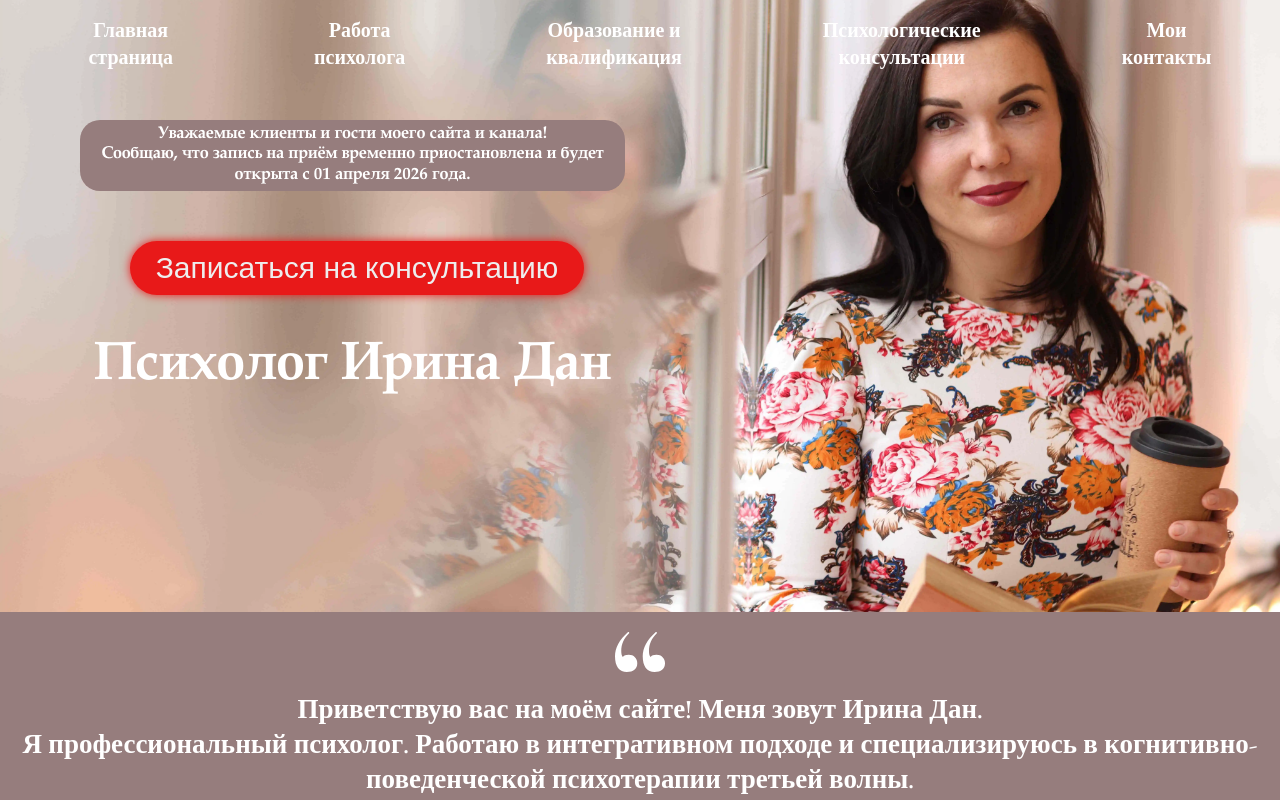
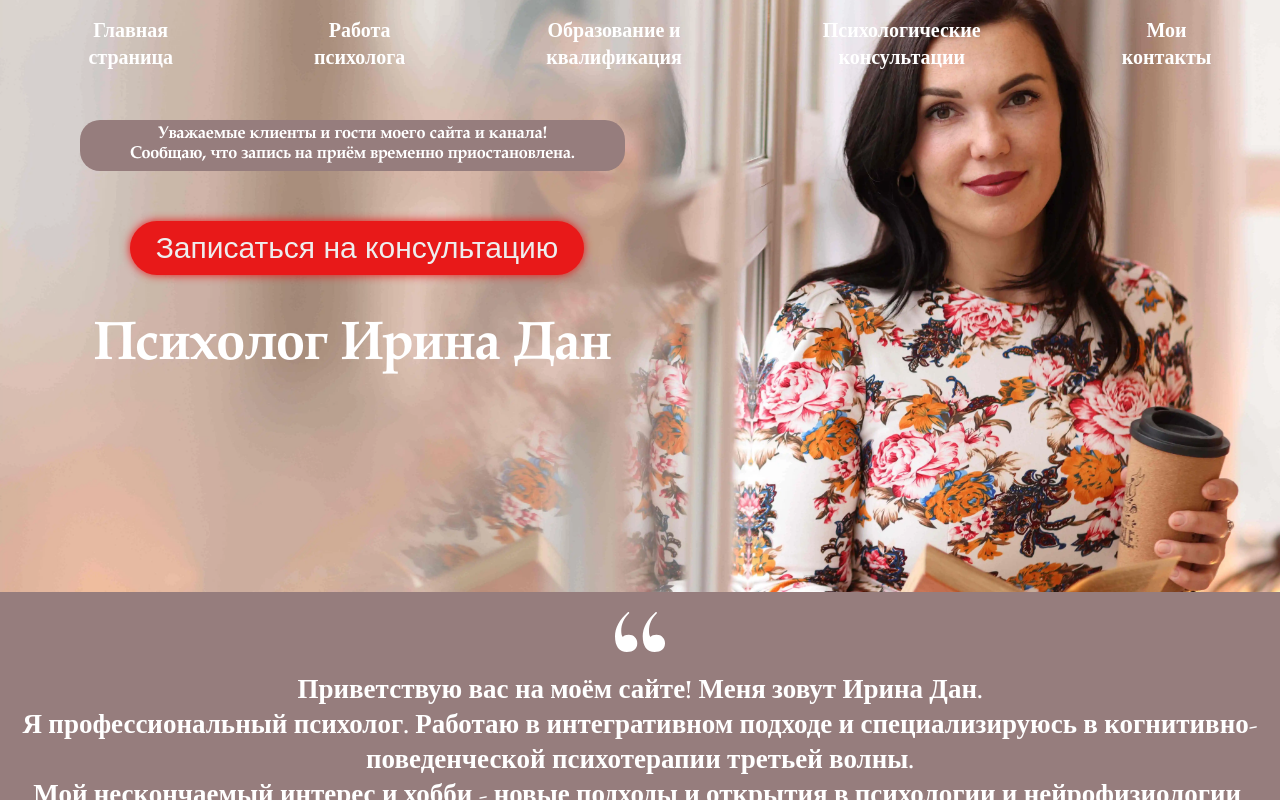
Before and after one commit to KudenikovNS/irinadan-react, a React (Vite) app: page / in a window 1280 px wide. Shown: the top 800 px of the page. Built offline with nearby package versions, Linux system fonts and the light colour scheme.

Commit message:
fix title

```diff
--- a/src/components/HeaderText/HeaderText.jsx
+++ b/src/components/HeaderText/HeaderText.jsx
@@ -6,7 +6,7 @@ const HeaderText = () => {
   return (
     <p className="header_text">
       Уважаемые клиенты и гости моего сайта и канала! <br />
-      Сообщаю, что запись на приём временно приостановлена и будет открыта с 01 апреля 2026 года.
+      Сообщаю, что запись на приём временно приостановлена.
        <br />
     </p>
   );
```
